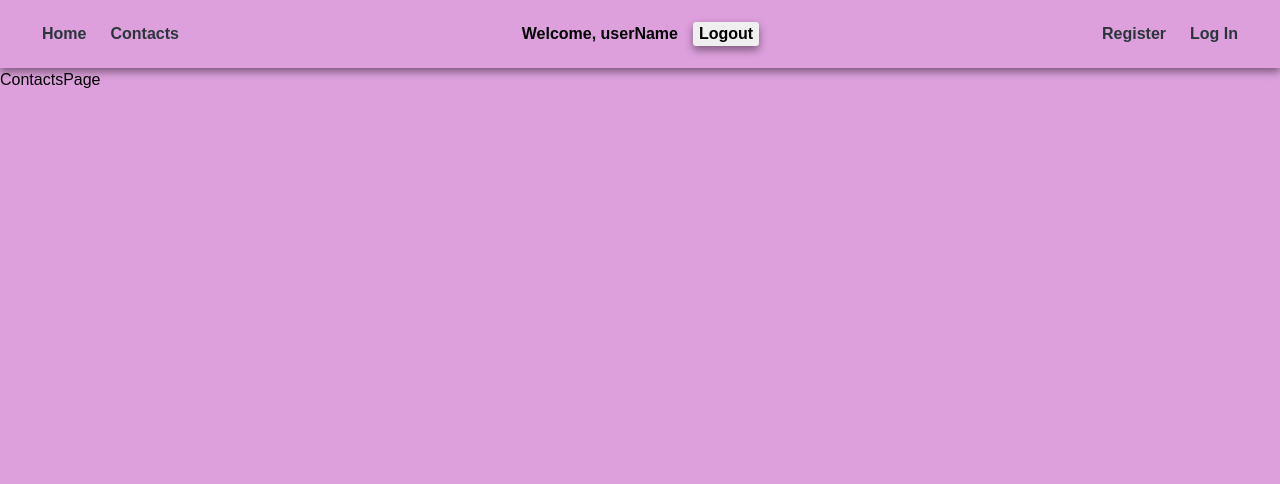
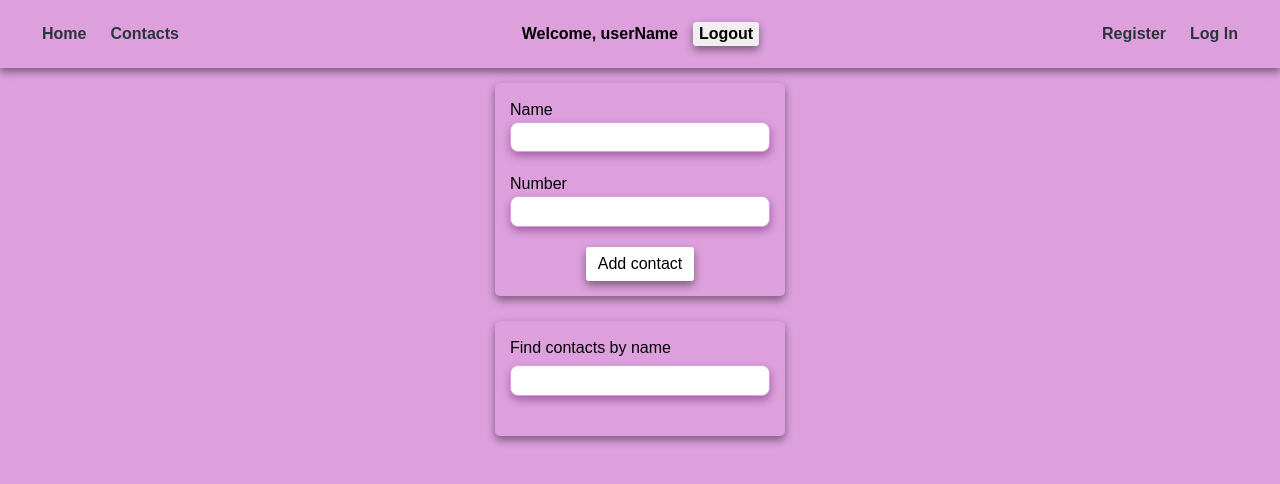
Before and after one commit to Veronika0136/goit-react-hw-08, a React (Vite) app: page /contacts in a window 1280 px wide. Shown: the top 484 px of the page. Built offline with nearby package versions, Linux system fonts and the light colour scheme.

Commit message:
styles components

```diff
--- a/src/components/Contact/Contact.module.css
+++ b/src/components/Contact/Contact.module.css
@@ -23,7 +23,7 @@
 }
 
 .icon {
-  fill: blue;
+  fill: rgb(146, 46, 146);
 }
 
 .btn {
--- a/src/components/ContactForm/ContactForm.module.css
+++ b/src/components/ContactForm/ContactForm.module.css
@@ -1,13 +1,15 @@
 .wrapper {
-  width: 300px;
+  width: 290px;
   margin-bottom: 25px;
   margin-top: 15px;
+  margin-left: auto;
+  margin-right: auto;
 }
 
 .form {
-  border: 1px solid black;
-  border-radius: 8px;
-  box-shadow: 1px 1px 1px 1px grey;
+  border: none;
+  box-shadow: 0 4px 8px rgb(0 0 0 / 44%);
+  border-radius: 5px;
 
   padding: 15px;
 }
@@ -20,18 +22,18 @@
 }
 
 .input {
-  padding: 10px 20px;
+  padding: 5px 20px;
   border-radius: 8px;
-  box-shadow: 0.5px 0.5px 0.5px 0.5px grey;
-  border: 1px solid black;
+  border: 1px solid plum;
+  box-shadow: 0.5px 4px 8px rgb(164, 95, 164);
   outline: none;
   font-size: 16px;
 }
 
 .input:active,
 .input:focus {
-  border: 1px solid blue;
-  box-shadow: 0.5px 0.5px 0.5px 0.5px #4f97fc;
+  border: 1px solid black;
+  box-shadow: 0.5px 0.5px 0.5px 0.5px grey;
 }
 
 .err {
@@ -45,12 +47,14 @@
   margin-right: auto;
   padding: 8px 12px;
   background-color: white;
-  border: 1px solid blue;
-  border-radius: 5px;
+  border-radius: 3px;
+  box-shadow: 0 4px 8px rgb(0 0 0 / 44%);
+  border: none;
   cursor: pointer;
   transition: background-color 0.2s ease;
 }
 
 .btn:hover {
-  background-color: #4f97fc;
+  background-color: rgb(164, 95, 164);
+  color: white;
 }
--- a/src/components/LoginForm/LoginForm.jsx
+++ b/src/components/LoginForm/LoginForm.jsx
@@ -7,7 +7,6 @@ const LoginForm = () => {
     <div className={s.wrapper}>
       <Formik
         initialValues={{
-          name: '',
           email: '',
           password: '',
         }}
--- a/src/components/LoginForm/LoginForm.module.css
+++ b/src/components/LoginForm/LoginForm.module.css
@@ -21,9 +21,8 @@
 .input {
   padding: 5px 20px;
   border-radius: 8px;
-
   border: 1px solid plum;
-  box-shadow: 0.5px 0.5px 0.5px 0.5px rgb(164, 95, 164);
+  box-shadow: 0.5px 4px 8px rgb(164, 95, 164);
   outline: none;
   font-size: 16px;
   width: 250px;
--- a/src/components/RegistrationForm/RegistrationForm.module.css
+++ b/src/components/RegistrationForm/RegistrationForm.module.css
@@ -21,9 +21,8 @@
 .input {
   padding: 5px 20px;
   border-radius: 8px;
-
   border: 1px solid plum;
-  box-shadow: 0.5px 0.5px 0.5px 0.5px rgb(164, 95, 164);
+  box-shadow: 0.5px 4px 8px rgb(164, 95, 164);
   outline: none;
   font-size: 16px;
   width: 250px;
--- a/src/components/SearchBox/SearchBox.jsx
+++ b/src/components/SearchBox/SearchBox.jsx
@@ -14,7 +14,7 @@ const SearchBox = () => {
   };
 
   return (
-    <div>
+    <div className={s.box}>
       <label className={s.label}>
         <span>Find contacts by name</span>
         <input className={s.input} value={searchContact} onChange={handleChangeInput} />
--- a/src/components/SearchBox/SearchBox.module.css
+++ b/src/components/SearchBox/SearchBox.module.css
@@ -1,3 +1,16 @@
+.box {
+  width: 290px;
+  margin-bottom: 20px;
+  margin-top: 15px;
+  margin-left: auto;
+  margin-right: auto;
+  border: none;
+  box-shadow: 0 4px 8px rgb(0 0 0 / 44%);
+  border-radius: 5px;
+
+  padding: 15px;
+}
+
 .label {
   display: flex;
   flex-direction: column;
@@ -6,11 +19,17 @@
 }
 
 .input {
-  width: 300px;
-  padding: 10px 20px;
-  border: 1px solid black;
+  padding: 5px 20px;
   border-radius: 8px;
-  box-shadow: 1px 1px 1px 1px grey;
   outline: none;
   font-size: 16px;
+  border: 1px solid plum;
+  box-shadow: 0.5px 4px 8px rgb(164, 95, 164);
+  outline: none;
 }
+
+.input:active,
+.input:focus {
+  border: 1px solid black;
+  box-shadow: 0.5px 0.5px 0.5px 0.5px grey;
+}
--- a/src/pages/ContactsPage/ContactsPage.jsx
+++ b/src/pages/ContactsPage/ContactsPage.jsx
@@ -1,7 +1,22 @@
 import React from 'react';
+import { useSelector } from 'react-redux';
+import { selectError, selectLoading } from '../../redux/contacts/selectors';
+import ContactForm from '../../components/ContactForm/ContactForm';
+import SearchBox from '../../components/SearchBox/SearchBox';
+import ContactList from '../../components/ContactList/ContactList';
 
 const ContactsPage = () => {
-  return <div>ContactsPage</div>;
+  const loading = useSelector(selectLoading);
+  const error = useSelector(selectError);
+
+  return (
+    <>
+      <ContactForm />
+      <SearchBox />
+      {loading && !error && <b>Request in progress...</b>}
+      <ContactList />
+    </>
+  );
 };
 
 export default ContactsPage;
--- a/src/redux/auth/operations.js
+++ b/src/redux/auth/operations.js
@@ -0,0 +1,4 @@
+import axios from 'axios';
+// import { createAsyncThunk } from '@reduxjs/toolkit';
+
+axios.defaults.baseURL = 'https://connections-api.goit.global/';
--- a/src/redux/contacts/operations.js
+++ b/src/redux/contacts/operations.js
@@ -1,7 +1,7 @@
 import axios from 'axios';
 import { createAsyncThunk } from '@reduxjs/toolkit';
 
-axios.defaults.baseURL = 'https://connections-api.goit.global/';
+axios.defaults.baseURL = 'https://68344140464b49963601f661.mockapi.io/';
 
 export const fetchContacts = createAsyncThunk('fetchContacts', async (_, thunkAPI) => {
   try {
```
Also changed, not shown: src/redux/auth/slice.js (+16 -0 lines).
